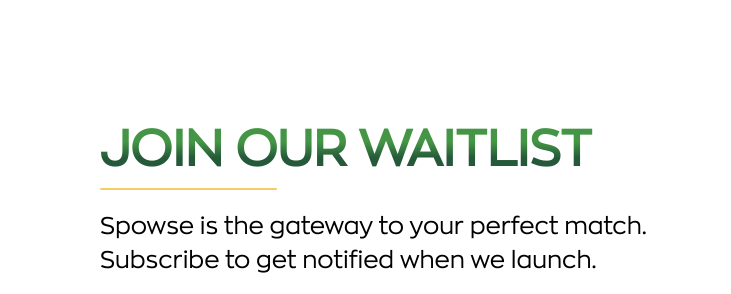
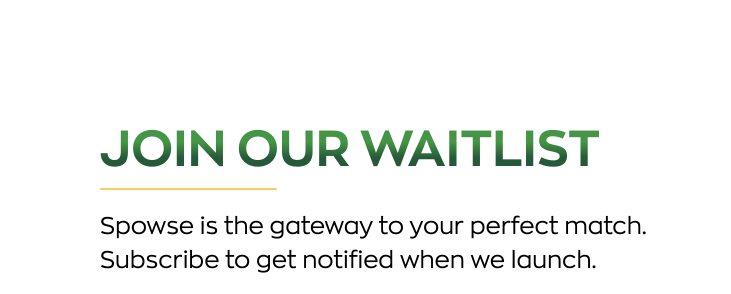
Before and after one commit to Daiveedjay/Spowse, a plain HTML site: page index.html in a window 1280 px wide. Shown: the part 146-440 px from the top of the page, 0-731 px from the left. Drawn offline with Linux system fonts and the light colour scheme.

Commit message:
--font-family

```diff
--- a/style.css
+++ b/style.css
@@ -1,10 +1,15 @@
 @font-face {
-  font-family: "zonapro-black";
+  font-family: "zonapro-black--bold";
+  src: url("./FONTS/zonapro-bold-webfont.woff2") format("woff2"),
+    url("./FONTS/zonapro-bold-webfont.woff") format("woff");
+  font-weight: bold;
+  font-style: normal;
+}
+@font-face {
+  font-family: "zonapro-black--normal";
   src: url("./FONTS/zonapro-regular-webfont.woff2") format("woff2"),
-    url("./FONTS/zonapro-regular-webfont.woff") format("woff"),
-    url("./FONTS/zonapro-bold-webfont.woff2") format("woff2"),
-    url("./FONTS/zonapro-bold-webfont.woff") format("woff");
-  font-weight: bolder;
+    url("./FONTS/zonapro-regular-webfont.woff") format("woff");
+  font-weight: normal;
   font-style: normal;
 }
 * {
@@ -21,14 +26,15 @@
 
 /* CSS Variables */
 :root {
-  --font-family: "zonapro-black", sans-serif;
+  --font-family-bold: "zonapro-black--bold", sans-serif;
+  --font-family-normal: "zonapro-black--normal", sans-serif;
   --primary-color: #449545;
   --primary-light: #9bc7a7;
   --primary-dark: #255939;
 }
 
 body {
-  font-family: var(--font-family);
+  font-family: var(--font-family-normal);
   position: relative;
   overflow: hidden;
 }
@@ -38,7 +44,7 @@
 }
 
 ::placeholder {
-  font-family: var(--font-family);
+  font-family: var(--font-family-normal);
 }
 
 /* Sets the maxwidth of the page*/
@@ -100,6 +106,7 @@
 }
 
 .hero__textarea h1 {
+  font-family: var(--font-family-bold);
   position: relative;
   font-size: 5rem;
   background-clip: text;
@@ -501,9 +508,9 @@
     font-size: 43.75%;
   }
 
-  /* .hero__logo--section img {
+  .hero__logo--section img {
     max-width: 10rem;
-  } */
+  }
 
   .hero__textarea h1 {
     font-size: 3.8rem;
@@ -549,7 +556,7 @@
 /* Below 510px witdth and 600px height */
 @media (max-width: 31.3em) and (max-height: 37.5em) {
   .hero__img img {
-    width: 22rem;
+    width: 30rem;
   }
   .hero__textarea form input {
     width: 80%;
```
